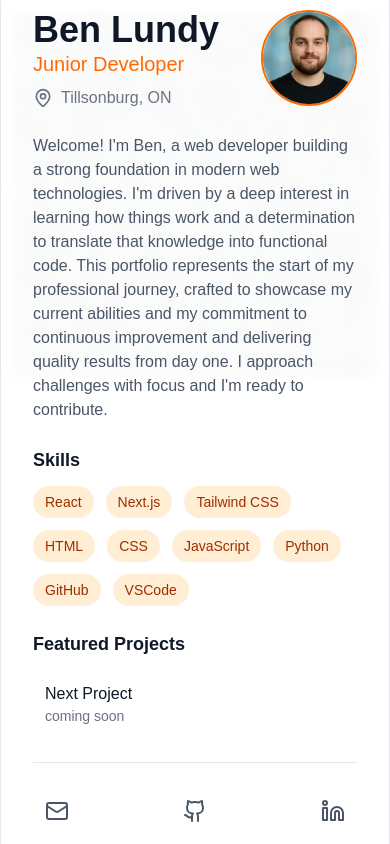
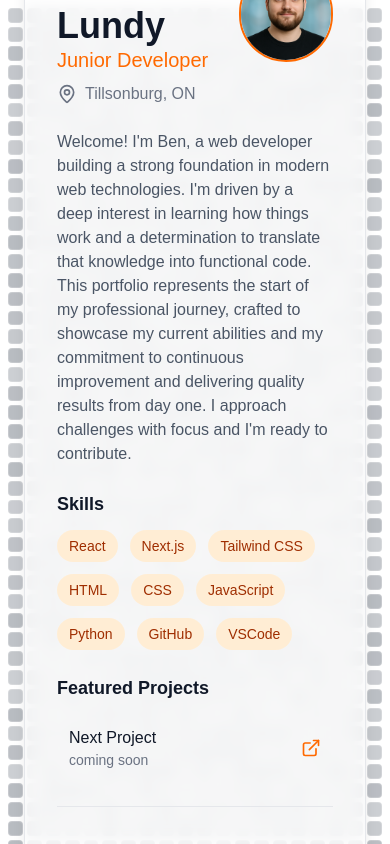
Before and after one commit to UnHeardCoder/PortfolioV1, a Next.js app: page / in a window 390 px wide. Built offline with nearby package versions, Linux system fonts and the light colour scheme.

Commit message:
Add mobile optimization: Adjust background grid, improve responsive layout, and enhance mobile interaction

```diff
--- a/src/components/Background.tsx
+++ b/src/components/Background.tsx
@@ -8,14 +8,15 @@ interface BackgroundProps {
 }
 
 export default function Background({ className = "" }: BackgroundProps) {
-  const GRID_SIZE = 20;
+  const COLS = 20;
+  const ROWS = 60;
   const BASE_DELAY = 0.5;
   const NOISE = 0.05;
   const [isLoaded, setIsLoaded] = useState(false);
 
   const getRandomCoordinate = (): [number, number] => [
-    Math.floor(Math.random() * GRID_SIZE),
-    Math.floor(Math.random() * GRID_SIZE),
+    Math.floor(Math.random() * ROWS),
+    Math.floor(Math.random() * COLS),
   ];
 
   const [origin, setOrigin] = useState<[number, number] | undefined>();
@@ -29,21 +30,20 @@ export default function Background({ className = "" }: BackgroundProps) {
   const getDistance = (row: number, col: number) => {
     return (
       Math.sqrt((row - origin[0]) ** 2 + (col - origin[1]) ** 2) /
-      (10 * Math.sqrt(2))
+      (Math.sqrt(ROWS ** 2 + COLS ** 2))
     );
   };
 
   return (
-    <div className={`w-full h-full ${className}`}>
-      <div className="p-4">
-        <div className="grid grid-cols-20 w-full gap-2 sm:gap-3">
-          {[...Array(GRID_SIZE ** 2)].map((_, idx) => {
-            const row = Math.floor(idx / GRID_SIZE);
-            const col = idx % GRID_SIZE;
+    <div className={`absolute inset-0 overflow-hidden ${className}`}>
+      <div className="p-2">
+        <div className="grid grid-cols-20 auto-rows-fr w-full gap-1">
+          {[...Array(ROWS * COLS)].map((_, idx) => {
+            const row = Math.floor(idx / COLS);
+            const col = idx % COLS;
             const delay =
               getDistance(row, col) * BASE_DELAY + Math.random() * NOISE;
             const isOrigin = getDistance(row, col) === 0;
-            const animationDelay = Math.random() * 2;
 
             return (
               <motion.div
@@ -63,7 +63,7 @@ export default function Background({ className = "" }: BackgroundProps) {
                     duration: 2,
                     repeat: Infinity,
                     ease: "easeInOut",
-                    delay: animationDelay
+                    delay: Math.random() * 2
                   } : undefined
                 }}
                 onAnimationComplete={() => {
--- a/src/components/Portfolio.tsx
+++ b/src/components/Portfolio.tsx
@@ -11,16 +11,16 @@ export default function Portfolio() {
   return (
     <div
       ref={cardRef}
-      className="relative w-full max-w-2xl mx-auto overflow-hidden rounded-xl pointer-events-none"
+      className="relative w-full max-w-2xl mx-auto overflow-hidden rounded-xl pointer-events-none p-6"
     >
       {/* Card content */}
       <div className="relative backdrop-blur-sm bg-white/70 dark:bg-black/50 p-8 border border-gray-200 dark:border-gray-800 rounded-xl shadow-lg">
         {/* Header */}
         <div className="flex items-start justify-between mb-6">
           <div>
-            <h2 className="text-4xl font-bold text-gray-900 dark:text-white">Ben Lundy</h2>
-            <p className="text-xl text-orange-500 font-medium">Junior Developer</p>
-            <div className="flex items-center mt-2 text-base text-gray-500 dark:text-gray-400">
+            <h2 className="text-4xl font-bold text-gray-900 dark:text-white pointer-events-auto">Ben Lundy</h2>
+            <p className="text-xl text-orange-500 font-medium pointer-events-auto">Junior Developer</p>
+            <div className="flex items-center mt-2 text-base text-gray-500 dark:text-gray-400 pointer-events-auto">
               <MapPin className="h-5 w-5 mr-2" />
               <span>Tillsonburg, ON</span>
             </div>
@@ -31,7 +31,7 @@ export default function Portfolio() {
         </div>
 
         {/* Bio */}
-        <p className="text-base text-gray-600 dark:text-gray-300 mb-6">
+        <p className="text-base text-gray-600 dark:text-gray-300 mb-6 pointer-events-auto">
           Welcome! I'm Ben, a web developer building a strong foundation in modern
           web technologies. I'm driven by a deep interest in learning how things work
           and a determination to translate that knowledge into functional code. This
@@ -43,7 +43,7 @@ export default function Portfolio() {
 
         {/* Skills */}
         <div className="mb-6">
-          <h3 className="text-lg font-semibold text-gray-900 dark:text-white mb-3">Skills</h3>
+          <h3 className="text-lg font-semibold text-gray-900 dark:text-white mb-3 pointer-events-auto">Skills</h3>
           <div className="flex flex-wrap gap-3">
             {["React", "Next.js", "Tailwind CSS", "HTML", "CSS", "JavaScript", "Python", "GitHub", "VSCode"].map((skill) => (
               <span
@@ -64,7 +64,7 @@ export default function Portfolio() {
 
         {/* Featured Projects */}
         <div className="mb-6">
-          <h3 className="text-lg font-semibold text-gray-900 dark:text-white mb-3">Featured Projects</h3>
+          <h3 className="text-lg font-semibold text-gray-900 dark:text-white mb-3 pointer-events-auto">Featured Projects</h3>
           <div className="space-y-3">
             {[
               { name: "Next Project", desc: "coming soon", href: "/ComingSoon" },
@@ -79,7 +79,7 @@ export default function Portfolio() {
                 </div>
                 <a
                   href={project.href}
-                  className="opacity-0 group-hover:opacity-100 transition-opacity text-orange-500 hover:text-orange-600"
+                  className="sm:opacity-0 sm:group-hover:opacity-100 transition-opacity text-orange-500 hover:text-orange-600"
                 >
                   <ExternalLink className="h-5 w-5" />
                 </a>
```
Lines whose indentation alone changed are shown as unchanged.
